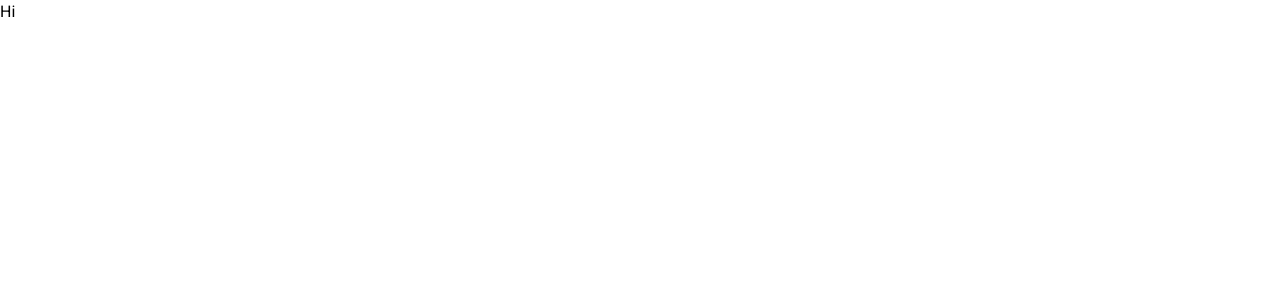
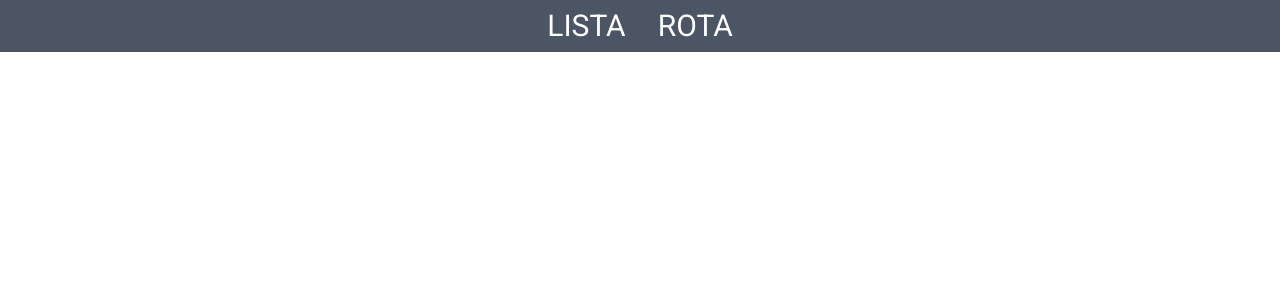
Before and after one commit to rodrigocitadin/cleaning-router, a Next.js app: page / in a window 1280 px wide. Shown: the top 300 px of the page. Built offline with nearby package versions, Linux system fonts and the light colour scheme.

Commit message:
wip on header

```diff
--- a/app/layout.tsx
+++ b/app/layout.tsx
@@ -1,6 +1,7 @@
 import type { Metadata } from "next";
 import { Roboto } from "next/font/google"
 import "./globals.css";
+import Link from "next/link";
 
 const roboto = Roboto({ weight: ['400', '700'], subsets: ["latin"] });
 
@@ -16,7 +17,13 @@ export default function RootLayout({
 }>) {
   return (
     <html lang="pt-br">
-      <body className={roboto.className}>{children}</body>
+      <body className={`${roboto.className} text-white`}>
+        <header className="flex gap-8 justify-center py-2 bg-gray-600">
+          <Link href="/" className="text-3xl">LISTA</Link>
+          <Link href="/route" className="text-3xl">ROTA</Link>
+        </header>
+        {children}
+      </body>
     </html>
   );
 }
```
